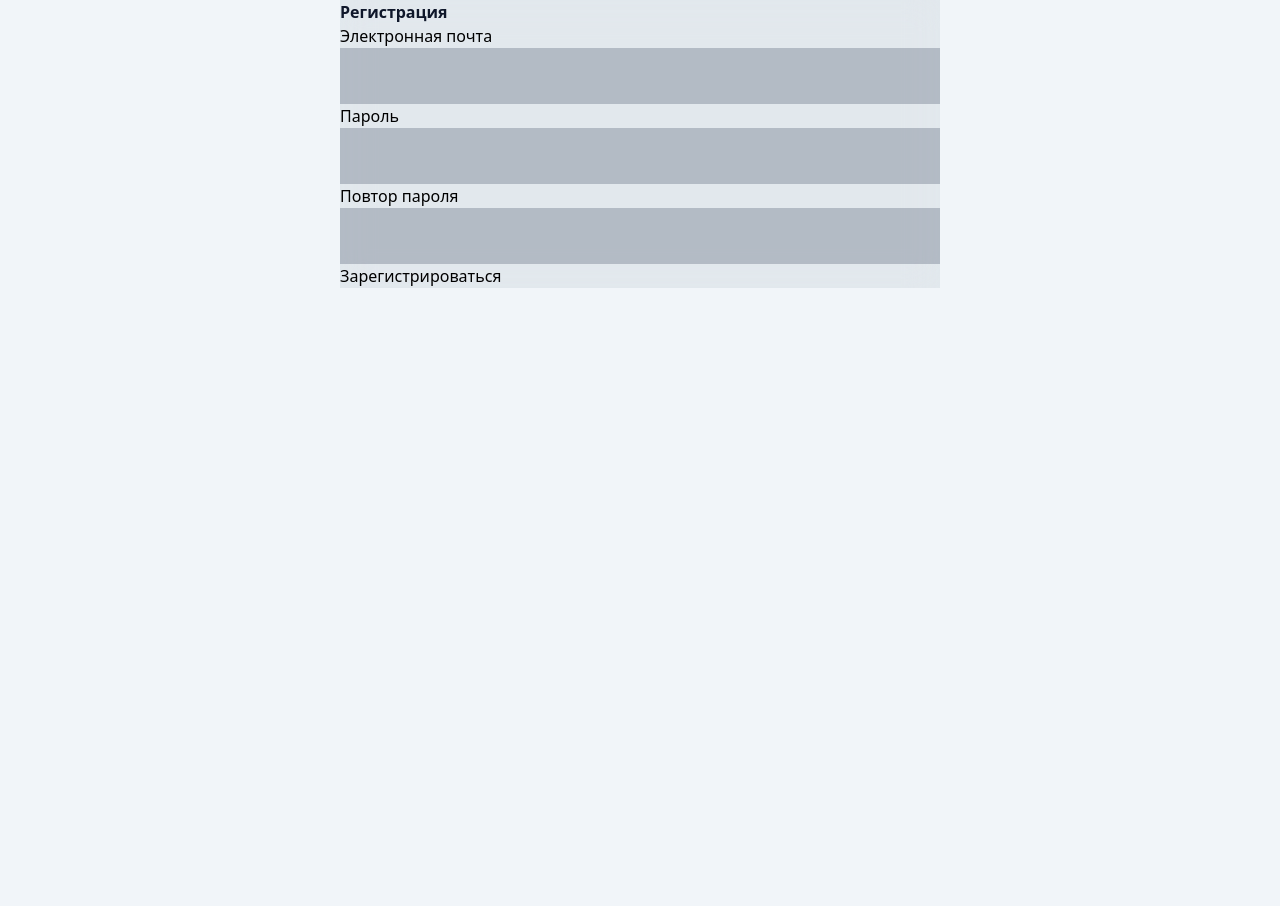
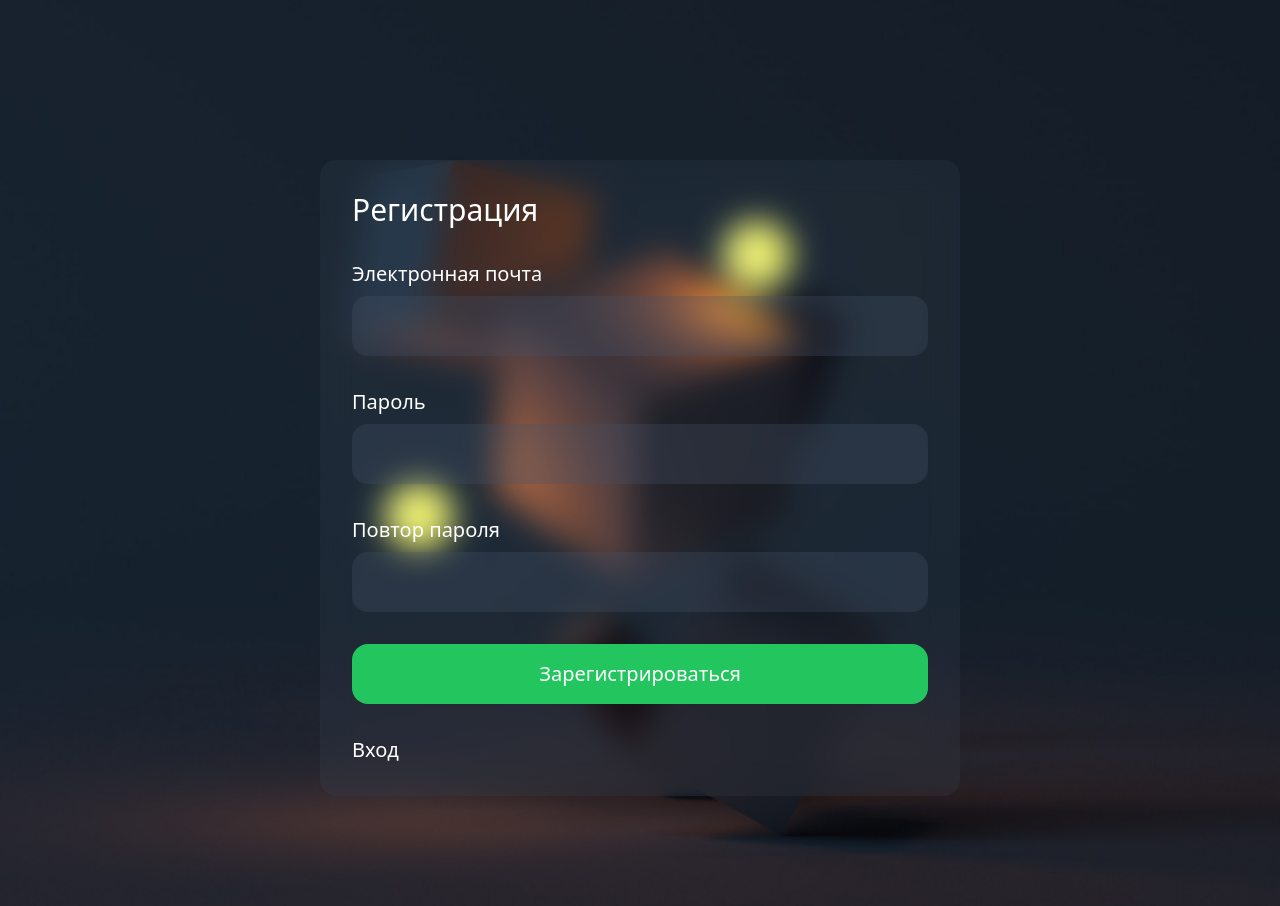
Before and after one commit to merpich/vue-rubicko, a Vue app in the folder client/: page /register in a window 1280 px wide. Shown: the top 906 px of the page. Before the commit the page ends 800 px from the top, so only its background shows below. Built offline with nearby package versions, Linux system fonts and the light colour scheme.

Commit message:
update RegisterView;

```diff
--- /dev/null
+++ b/client/src/components/auth/TheRegister.vue
@@ -0,0 +1,21 @@
+<template>
+	<div class="app-gutter-intro app-blur rounded-2xl">
+		<form class="app-form-intro" method="post" @submit.prevent>
+			<h2 class="app-title-intro">Регистрация</h2>
+			<div class="grid">
+				<label class="app-label-intro" for="email">Электронная почта</label>
+				<input class="app-control-intro rounded-2xl" id="email" name="email" type="email">
+			</div>
+			<div class="grid">
+				<label class="app-label-intro" for="password">Пароль</label>
+				<input class="app-control-intro rounded-2xl" id="password" name="password" type="password">
+			</div>
+			<div class="grid">
+				<label class="app-label-intro" for="password_repeat">Повтор пароля</label>
+				<input class="app-control-intro rounded-2xl" id="password_repeat" name="password_repeat" type="password">
+			</div>
+			<button class="app-button-intro rounded-2xl">Зарегистрироваться</button>
+			<RouterLink class="app-link-intro" to="/">Вход</RouterLink>
+		</form>
+	</div>
+</template>
--- a/client/src/views/RegisterView.vue
+++ b/client/src/views/RegisterView.vue
@@ -1,26 +1,13 @@
+<script setup>
+	import TheRegister from '@/components/auth/TheRegister.vue'
+</script>
+
 <template>
-	<main class="app-page">
-		<div class="grid gap-8 md:gap-16">
-			<div class="logo max-w-[600px] w-full mx-auto">
-				<div class="app-blur app-card app-gutter">
-					<form class="app-form" method="post" @submit.prevent>
-						<h2 class="app-title">Регистрация</h2>
-						<div class="grid">
-							<label class="app-label" for="email">Электронная почта</label>
-							<input class="app-control w-full bg-slate-600/30" id="email" name="email" type="email">
-						</div>
-						<div class="grid">
-							<label class="app-label" for="password">Пароль</label>
-							<input class="app-control w-full bg-slate-600/30" id="password" name="password" type="password">
-						</div>
-						<div class="grid">
-							<label class="app-label" for="password_repeat">Повтор пароля</label>
-							<input class="app-control w-full bg-slate-600/30" id="password_repeat" name="password_repeat" type="password">
-						</div>
-						<button class="app-btn-primary">Зарегистрироваться</button>
-					</form>
-				</div>
-			</div>
+	<main class="app-intro">
+		<div class="app-container">
+			<section class="max-w-[40rem] mx-auto">
+				<TheRegister />
+			</section>
 		</div>
 	</main>
 </template>
```
